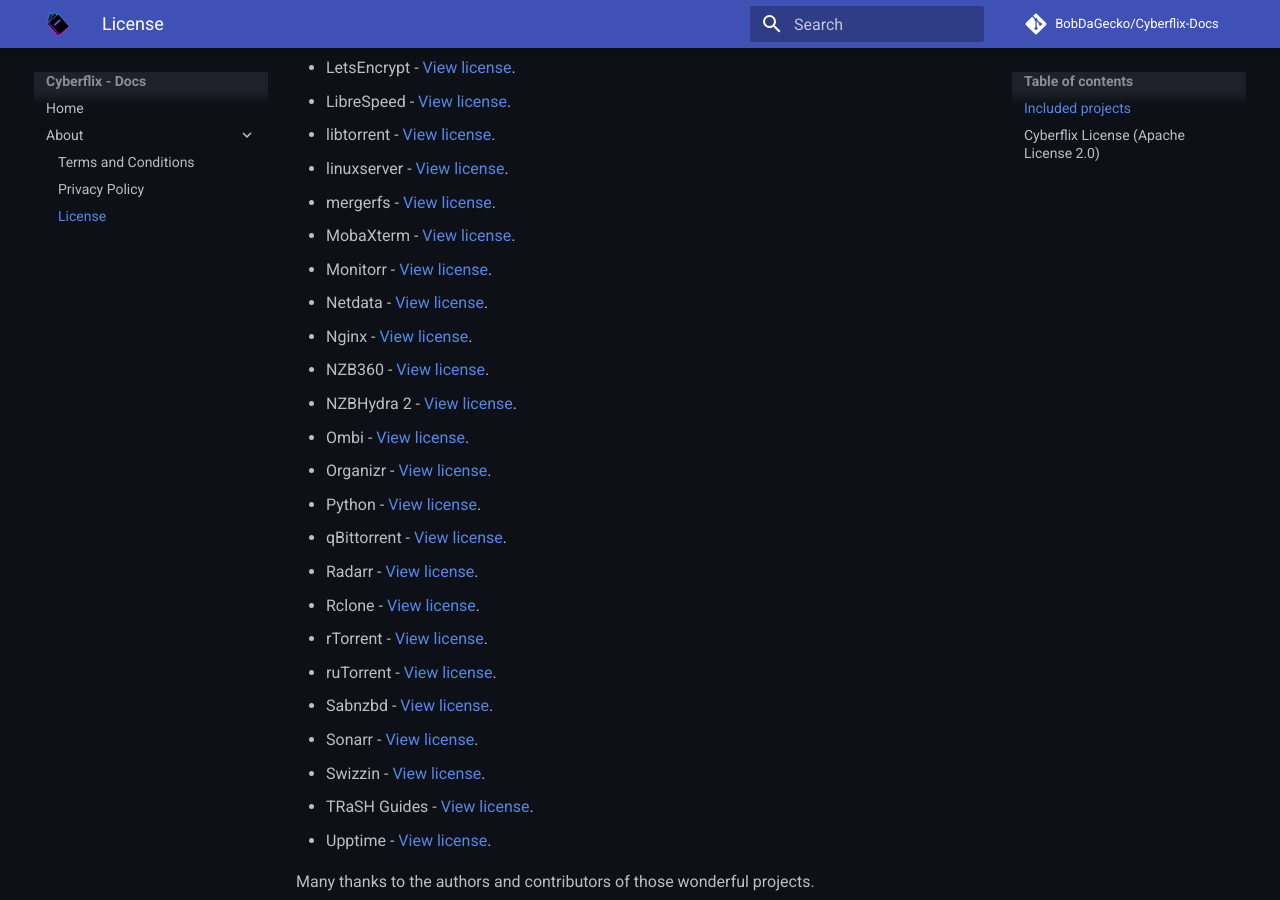
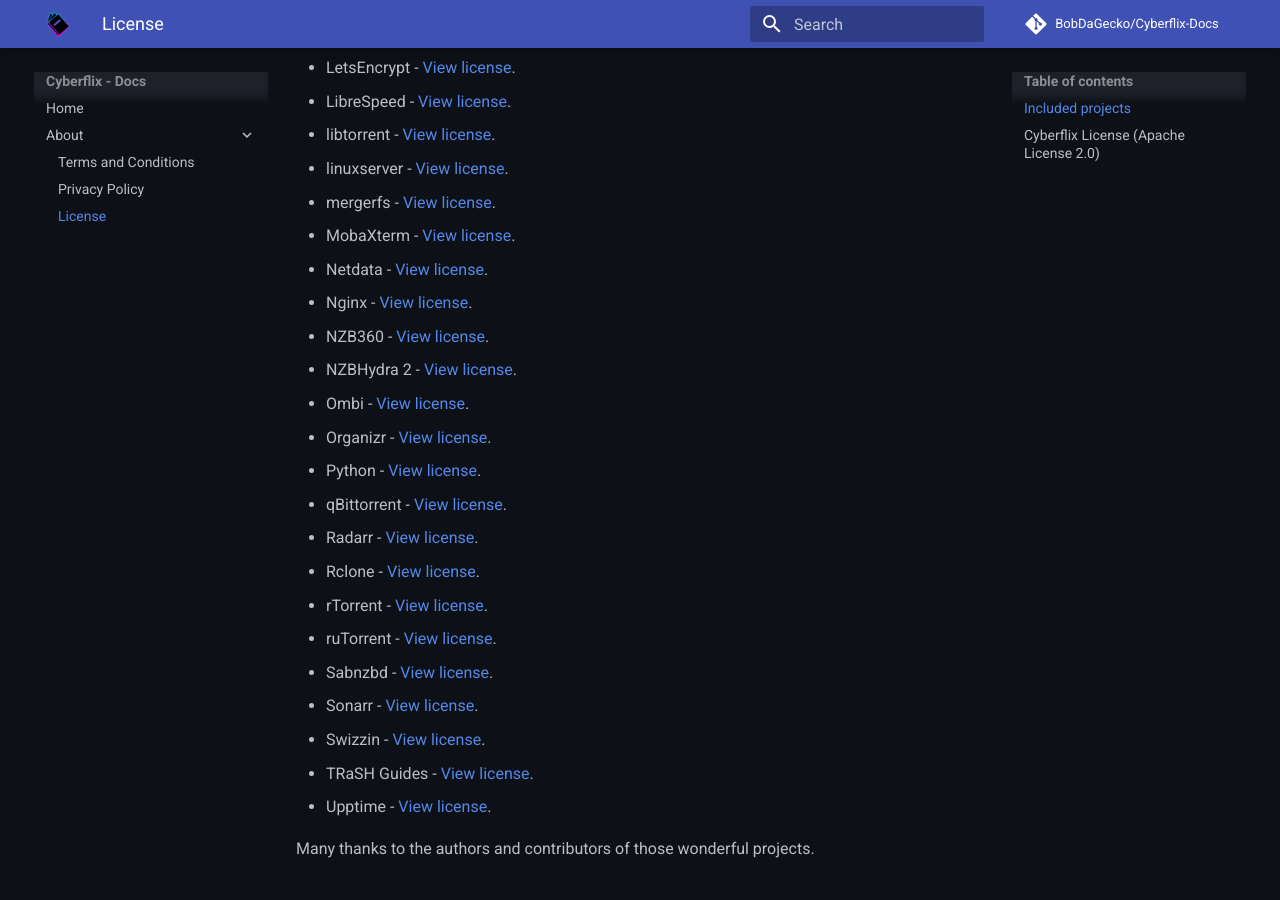
Before and after one commit to Cyberflix-Media/Cyberflix-Docs, an MkDocs documentation site: the page built from docs/about/license.md, in a window 1280 px wide and 900 px high, scrolled down 611 px. Built offline with MkDocs 1.6.1 and Material for MkDocs 9.7.7, drawn with Linux system fonts in a browser that asks for light colours; comment, search, counter and statistics services are not loaded.

Commit message:
Update license.md

```diff
--- a/docs/about/license.md
+++ b/docs/about/license.md
@@ -23,7 +23,6 @@
 - linuxserver - [View license](https://github.com/linuxserver/docker-documentation).
 - mergerfs - [View license](https://github.com/trapexit/mergerfs/blob/master/LICENSE).
 - MobaXterm - [View license](https://mobaxterm.mobatek.net/license.html).
-- Monitorr - [View license](https://github.com/Monitorr/Monitorr/blob/master/LICENSE.txt).
 - Netdata - [View license](https://github.com/netdata/netdata/blob/master/LICENSE).
 - Nginx - [View license](https://nginx.org/LICENSE).
 - NZB360 - [View license](https://nzb360.com/forums/viewtopic.php?f=3&t=2).
```
